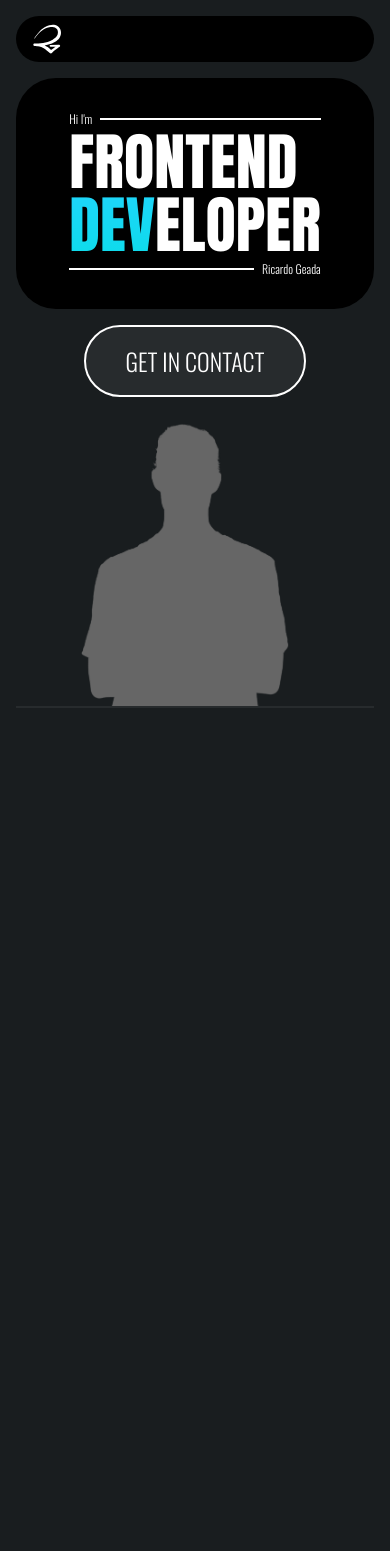
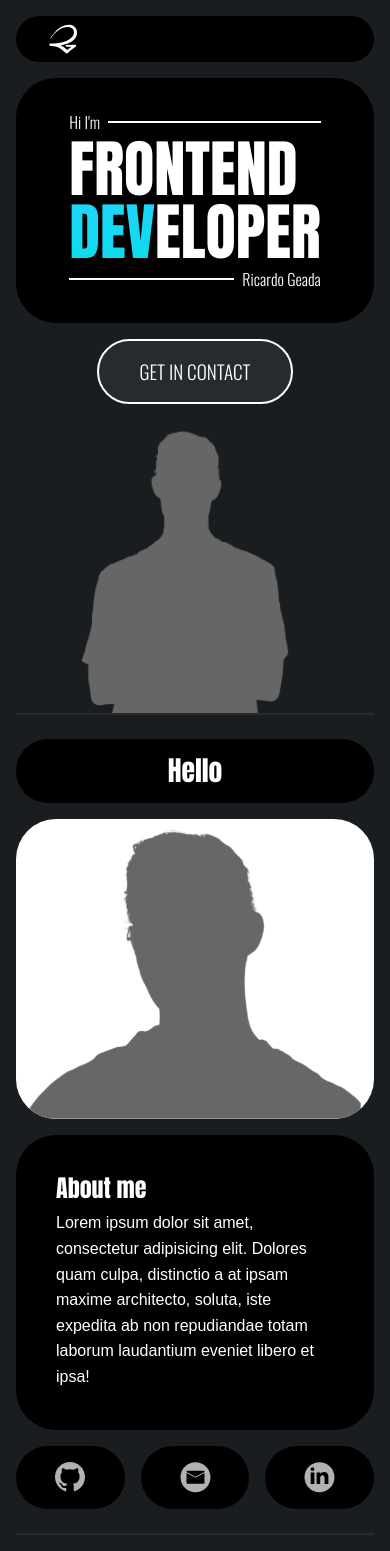
Before and after one commit to RicardoGeada/portfolio, an Angular app: page / in a window 390 px wide. Before the commit the page ends 860 px from the top, so only its background shows below. Built offline with nearby package versions, Linux system fonts and the light colour scheme.

Commit message:
about responsive

```diff
--- a/src/app/about/about.component.html
+++ b/src/app/about/about.component.html
@@ -1,4 +1,4 @@
-<div class="content">
+<div class="about-content">
   <div class="about-me box">
     <h2>About me</h2>
     <p>
@@ -8,7 +8,7 @@
     </p>
   </div>
   <div class="greeting box">
-    <h3>Hello</h3>
+    <h4>Hello</h4>
   </div>
   <div class="social-links">
     <a class="link box" href="">
@@ -27,5 +27,7 @@
         </svg>
     </a>
   </div>
-  <div class="profile-photo box"></div>
+  <div class="profile-photo box">
+    <img src="./../../assets/img/profile/about-profile.png" alt="about-profile">
+  </div>
 </div>
--- a/src/app/about/about.component.scss
+++ b/src/app/about/about.component.scss
@@ -1,45 +1,76 @@
 @import "../../styles/mixin.scss";
 
-.content {
+.about-content {
+
   display: grid;
   grid-template-columns: auto;
   grid-template-rows: auto;
-    grid-template-areas:    "about-me about-me greeting"
+  grid-template-areas:
+    "about-me about-me greeting"
     "about-me about-me profile"
     "socials socials profile";
   column-gap: 16px;
   row-gap: 16px;
-    font-size: 24px;
+
   .about-me {
     grid-area: about-me;
-        padding: 64px !important;
+    padding: 64px;
     h2 {
       margin-bottom: 8px;
     }
-    };
+  }
+
   .greeting {
     grid-area: greeting;
     text-align: center;
   }
+
   .social-links {
     grid-area: socials;
     display: flex;
     justify-content: space-between;
     gap: 16px;
+
     .link {
       width: 100%;
       @include dflex();
+      padding: 16px;
     }
   }
-    .profile-photo{
+
+  .profile-photo {
     grid-area: profile;
-        background-color: var(--color-text) !important;
-        width: 500px;
-        height: 500px;
-    }
-    .box {
-        background-color: var(--color-main);
-        padding: 16px 32px;
-        border-radius: 40px;
+    background-color: var(--color-text);
+    @include dflex($ai: end);
+    padding: 0;
+    overflow: hidden;
+    img {
+      height: 100%;
     }
   }
+
+}
+
+
+// MEDIA QUERIES
+
+@media (max-width: 768px) {
+  .about-content {
+    grid-template-areas:
+      "greeting"
+      "profile"
+      "about-me"
+      "socials";
+    .profile-photo {
+      max-height: 300px;
+    }
+  }
+}
+
+@media (max-width: 480px) {
+  .about-content {
+    .about-me {
+      padding: 40px !important;
+    }
+  }
+}
--- a/src/app/app.component.html
+++ b/src/app/app.component.html
@@ -1,9 +1,9 @@
 <router-outlet>
   <div class="content">
     <app-hero></app-hero>
-    <!-- <app-about id="about"></app-about>
+    <app-about id="about"></app-about>
     <div class="separator"></div>
-    <app-skills id="skills"></app-skills>
+    <!-- <app-skills id="skills"></app-skills>
     <div class="separator"></div>
     <app-portfolio id="portfolio"></app-portfolio>
     <div class="separator"></div>
--- a/src/app/app.component.scss
+++ b/src/app/app.component.scss
@@ -1,18 +1,30 @@
 @import "../styles/mixin.scss";
 
 router-outlet {
-    display: flex;
-    justify-content: center;
+    display: block;
     padding: 16px;
 }
 
 .content {
+    margin: 0 auto;
     width: 100%;
     max-width: 1440px;
-    @include dflex($fd: column, $g: 64px, $ai: space-between);
+    @include dflex($fd: column, $g: 64px, $ai: normal, $jc:flex-start);
     .separator {
         width: 100%;
         height: 2px;
         background-color: var(--color-btn-outlined-default-fill);
     }
 }
+
+app-hero {
+    height: min(100%, 100dvh);
+    min-height: max-content;
+    flex-shrink: 0;
+}
+
+@media (max-width: 480px) {
+    .content {
+        gap: 24px;
+    }
+}
--- a/src/app/footer/footer.component.html
+++ b/src/app/footer/footer.component.html
@@ -1,4 +1,4 @@
-<div class="box">
+<div class="footer-content">
     <a href="">Impressum</a>
     <a href="">© Ricardo Geada</a>
     <div class="social-links">
--- a/src/app/footer/footer.component.scss
+++ b/src/app/footer/footer.component.scss
@@ -1,8 +1,8 @@
 @import '../../styles/mixin.scss';
 
-.box {
+.footer-content {
     @include dflex($jc: space-between);
-    padding: 16px 32px;
+    padding: 16px 64px;
     background-color: var(--color-dm-main);
     border-radius: 40px;
     .social-links {
@@ -13,12 +13,13 @@
         font-family: "Oswald";
         font-weight: 300;
         font-size: 20px;
-        text-decoration: none;
-        &:hover {
-            color: var(--color-primary-hover);
-            path {
-                fill: var(--color-primary-hover);
-            }
-        }
-      }
+    }
 }
+
+// MEDIA QUERIES
+
+@media (max-width: 768px) {
+    .footer-content {
+        flex-direction: column;
+    }
+  }
--- a/src/app/hero/hero.component.scss
+++ b/src/app/hero/hero.component.scss
@@ -3,7 +3,7 @@
 .hero-content {
   @include dflex($fd: column, $g: 16px, $jc: flex-start, $ai: normal);
   position: relative;
-  height: max(100vh, calc(100% + 32px));
+  min-height: max(calc(100dvh - 16px), calc(100%));
 }
 
 .hero-headline {
@@ -52,7 +52,9 @@
 
 .cta-container {
   @include dflex($jc: space-between);
-  padding: 0px 32px;
+  padding: 0px 32px 32px;
+  position: relative;
+  z-index: 2;
 
   .scroll-icon {
     @include font($ff: "Oswald", $fs: 20px, $fw: 300);
@@ -127,6 +129,7 @@
   right: 50%;
   transform: translate(-50%, 0);
   width: 100%;
+  pointer-events: none;
   .hero-img {
     width: 100%;
     max-width:  1000px;
@@ -140,16 +143,13 @@
   .hero-headline {
     padding: 32px;
   }
-  // .hero-profile {
-  //   position: relative;
-  // }
 }
 
 @media (max-width: 480px) {
   .hero-headline {
     padding: 32px;
     .subheader {
-      font-size: 12px;
+      font-size: 16px;
     }
   }
   .cta-container {
@@ -158,10 +158,6 @@
     .scroll-icon {
       display: none;
     }
-    // .btn-outlined {
-    //   font-size: 14px;
-    //   padding: 8px 32px;
-    // }
   }
   .hero-profile {
     position: relative;
@@ -170,11 +166,3 @@
     }
   }
 }
-
-// @media (max-aspect-ratio: 1441/900) and (min-aspect-ratio: 1.3) and (orientation: landscape) {
-//   .hero-profile {
-//     .hero-img {
-//       max-width: 50dvw;
-//     }
-//   }
-// }
--- a/src/app/hero/navbar/navbar.component.scss
+++ b/src/app/hero/navbar/navbar.component.scss
@@ -2,36 +2,29 @@
 
 nav {
   @include dflex($jc: space-between);
-  padding: 16px 32px;
+  padding: 16px 64px;
   background-color: var(--color-main);
   border-radius: 40px;
   .social-links,
   .nav-links {
     @include dflex($g: 16px);
-
   }
   a {
     max-height: 30px;
-
     font-family: "Oswald";
     font-weight: 300;
     font-size: 20px;
-
-    &:hover {
-        color: var(--color-primary-hover);
-        path {
-            fill: var(--color-primary-hover);
-        }
-    }
   }
   .logo {
     width: 30px;
   }
 }
 
+// MEDIA QUERIES
+
 @media (max-width: 768px) {
   nav {
-    padding: 8px 16px;
+    padding: 8px 32px;
     .nav-links,
     .social-links {
       display: none;
--- a/src/app/portfolio/portfolio.component.scss
+++ b/src/app/portfolio/portfolio.component.scss
@@ -7,7 +7,6 @@
     background-color: var(--color-main);
     border-radius: 40px;
     padding: 64px;
-    font-size: 24px;
     h2 {
       margin-bottom: 8px;
     }
--- a/src/app/skills/skills.component.scss
+++ b/src/app/skills/skills.component.scss
@@ -6,7 +6,6 @@
         background-color: var(--color-main);
         border-radius: 40px;
         padding: 64px;
-        font-size: 24px;
         h2 {
             margin-bottom: 8px;
         }
@@ -17,7 +16,6 @@
     }
     .skill {
         @include dflex($fd: column);
-        font-size: 16px;
         width: 80px;
         text-align: center;
         &:hover {
--- a/src/styles.scss
+++ b/src/styles.scss
@@ -45,7 +45,14 @@
   --color-gradient: var(--color-dm-gradient);
   --color-btn-outlined-default-fill: var(--color-dm-btn-outlined-default-fill);
   --color-btn-outlined-hover-fill: var(--color-dm-btn-outlined-hover-fill);
-  --color-error:  #e03f3fFF;
+  --color-error: #e03f3fff;
+  --font-size-h1: 2.926rem; //48px
+  --font-size-h2: 2.488rem; //40px
+  --font-size-h3: 2.074rem; //32px
+  --font-size-h4: 1.728rem; //28px
+  --font-size-h5: 1.44rem; //24px
+  --font-size-h6: 1.2rem; //20px
+  --font-size-p: 16px;
 
   // Dark Mode
   --color-dm-main: black;
@@ -88,30 +95,32 @@ h6 {
 }
 
 h1 {
-  font-size: 2.986rem; // 48px
+  font-size: var(--font-size-h1);
 }
 
 h2 {
-  font-size: 2.488rem; // 40px
+  font-size: var(--font-size-h2);
 }
 
 h3 {
-  font-size: 2.074rem;
+  font-size: var(--font-size-h3);
 }
 
 h4 {
-  font-size: 1.728rem;
+  font-size: var(--font-size-h4);
 }
 
 h5 {
-  font-size: 1.44rem;
+  font-size: var(--font-size-h5);
 }
 
 h6 {
-  font-size: 1.2rem;
+  font-size: var(--font-size-h6);
 }
 
-
+p {
+  font-size: var(--font-size-p);
+}
 
 a {
   text-decoration: none;
@@ -131,7 +140,7 @@ a {
   padding: 16px 40px;
   border-radius: 40px;
   font-family: "Oswald";
-  font-size: 24px;
+  font-size: var(--font-size-h6);
   font-weight: 300;
   &-filled {
     @extend .btn;
@@ -157,6 +166,7 @@ a {
 .box {
   background-color: var(--color-main);
   border-radius: 40px;
+  padding: 16px;
 }
 
 .separator {
@@ -164,3 +174,15 @@ a {
   height: 2px;
   background-color: var(--color-btn-outlined-default-fill);
 }
+
+@media (max-width: 480px) {
+  :root {
+    --font-size-h1: 2.926rem; //48px
+    --font-size-h2: 24px; //40px
+    --font-size-h3: 20px; //32px
+    --font-size-h4: 1.728rem; //28px
+    --font-size-h5: 1.44rem; //24px
+    --font-size-h6: 1.2rem; //20px
+    --font-size-p: 16px;
+  }
+}
```
Also changed, not shown: src/assets/img/burger-menu.svg (added), src/assets/img/profile/about-profile.png (added). Lines whose indentation alone changed are shown as unchanged.
